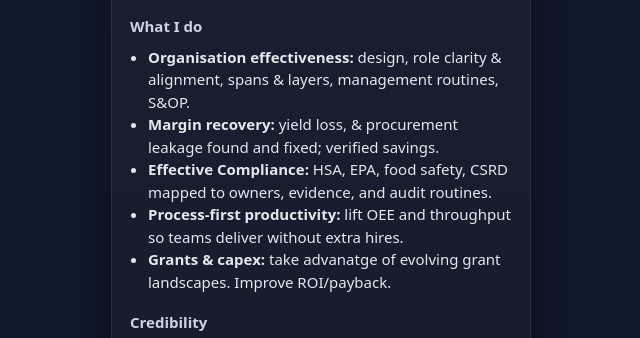
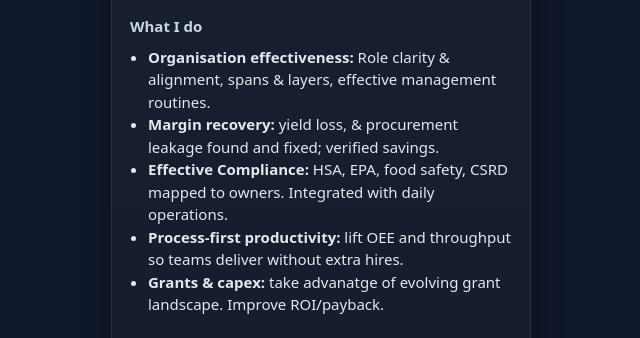
Before and after one commit to Tyrekicker/james-bio, a plain HTML site: page index.html in a window 1280 px wide. Shown: the part 234-572 px from the top of the page, without its empty margins (319-959 px from the left). Drawn offline with Linux system fonts and the light colour scheme.

Commit message:
Refine content in index.html
Updated descriptions for organization effectiveness and compliance, and corrected a typo in grants.

```diff
--- a/index.html
+++ b/index.html
@@ -53,11 +53,11 @@
 
       <h2>What I do</h2>
       <ul>
-        <li><strong>Organisation effectiveness:</strong> design, role clarity &amp; alignment, spans &amp; layers, management routines, S&amp;OP.</li>
+        <li><strong>Organisation effectiveness:</strong> Role clarity &amp; alignment, spans &amp; layers, effective management routines.</li>
         <li><strong>Margin recovery:</strong> yield loss, &amp; procurement leakage found and fixed; verified savings.</li>
-        <li><strong>Effective Compliance:</strong> HSA, EPA, food safety, CSRD mapped to owners, evidence, and audit routines.</li>
+        <li><strong>Effective Compliance:</strong> HSA, EPA, food safety, CSRD mapped to owners. Integrated with daily operations.</li>
         <li><strong>Process-first productivity:</strong> lift OEE and throughput so teams deliver without extra hires.</li>
-        <li><strong>Grants &amp; capex:</strong> take advanatge of evolving grant landscapes. Improve ROI/payback.</li>
+        <li><strong>Grants &amp; capex:</strong> take advanatge of evolving grant landscape. Improve ROI/payback.</li>
       </ul>
 
       <h2>Credibility</h2>
```
